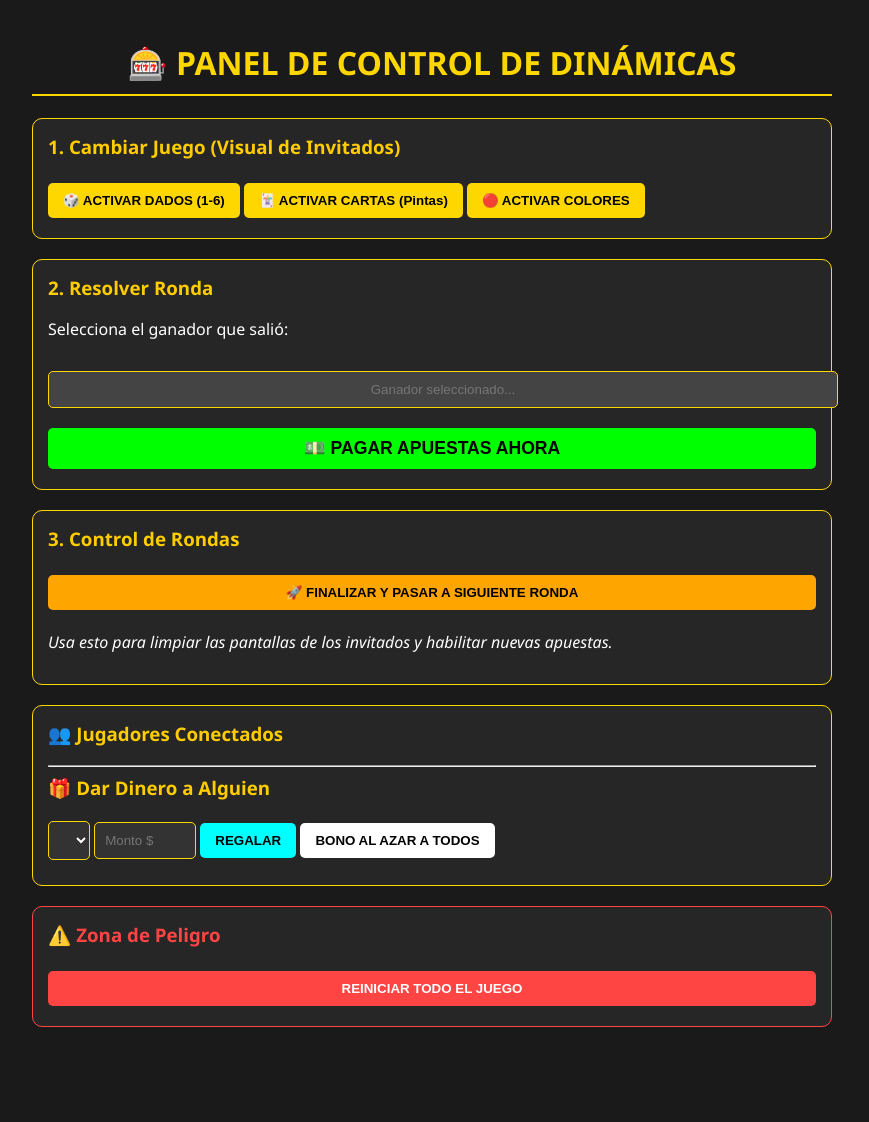
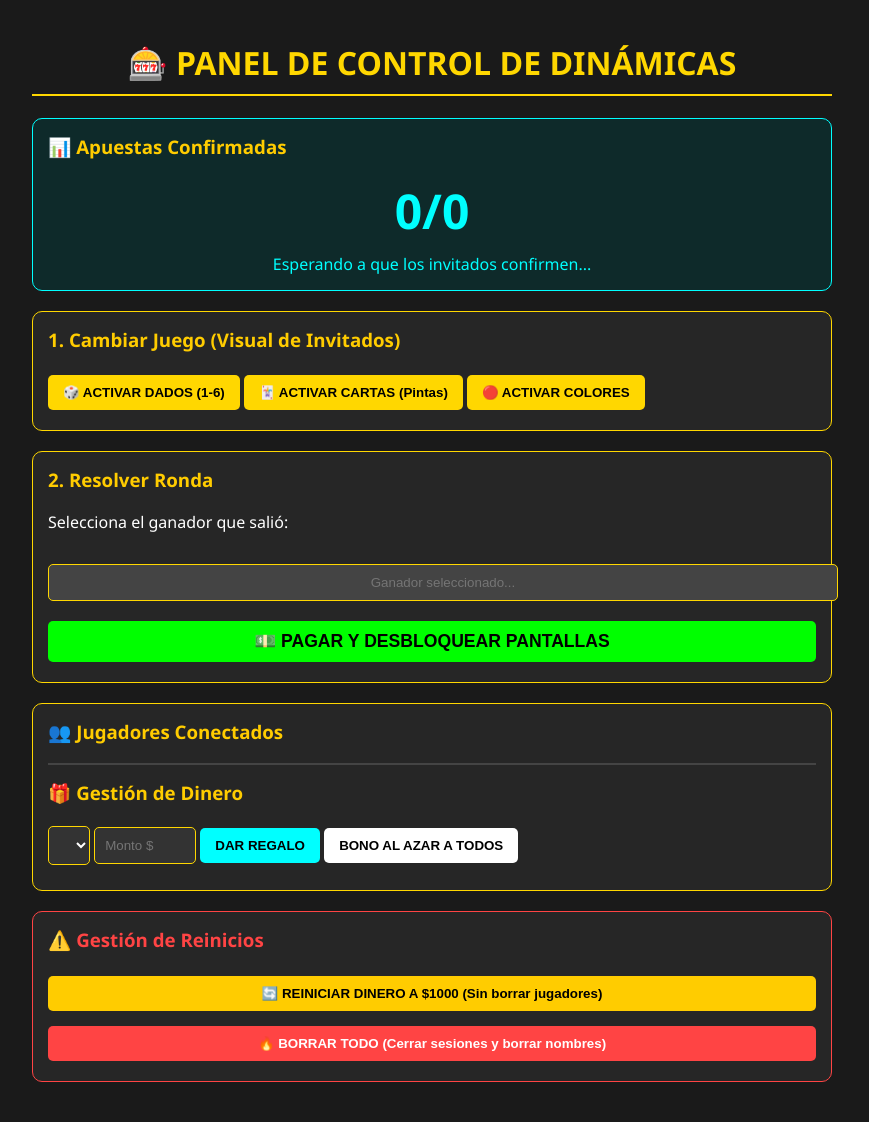
Before and after one commit to karinavallejos/Cumple2026, a Flask app: page /admin_panel_secret in a window 1280 px wide. Shown: the whole page, without its empty margins (208-1077 px from the left). Before the commit the page ends 1027 px from the top, so only its background shows below. Run offline with Flask 3, Linux system fonts and the light colour scheme; lists and menus that the app fills with data are empty; some libraries are stand-ins or nearby versions.

Commit message:
Update admin.html

```diff
--- a/templates/admin.html
+++ b/templates/admin.html
@@ -18,11 +18,20 @@
         .btn-delete { background: #ff4444; color: white; padding: 5px 10px; font-size: 0.8rem; }
         .btn-resolve { background: #00ff00; color: black; width: 100%; font-size: 1.1rem; margin-top: 10px; }
         .winner-btn { width: 60px; height: 60px; font-size: 1.5rem; margin: 5px; border: 2px solid transparent; }
+        #contador-apuestas { font-size: 3rem; font-weight: bold; color: #00ffff; text-align: center; margin: 10px 0; }
     </style>
 </head>
 <body>
     <h1>🎰 PANEL DE CONTROL DE DINÁMICAS</h1>
 
+    <!-- 1. ESTADO DE LAS APUESTAS (NUEVO) -->
+    <div class="control-group" style="border-color: cyan; background: #0e2a2a;">
+        <h3>📊 Apuestas Confirmadas</h3>
+        <div id="contador-apuestas">0/0</div>
+        <p style="text-align: center; margin: 0; color: cyan;">Esperando a que los invitados confirmen...</p>
+    </div>
+
+    <!-- 2. CAMBIO DE JUEGO -->
     <div class="control-group">
         <h3>1. Cambiar Juego (Visual de Invitados)</h3>
         <button onclick="cambiarVisual('dados', ['1','2','3','4','5','6'])">🎲 ACTIVAR DADOS (1-6)</button>
@@ -30,47 +39,53 @@
         <button onclick="cambiarVisual('especial', ['ROJO','NEGRO'])">🔴 ACTIVAR COLORES</button>
     </div>
 
+    <!-- 3. RESOLVER RONDA -->
     <div class="control-group">
         <h3>2. Resolver Ronda</h3>
         <p>Selecciona el ganador que salió:</p>
         <div id="botones-resolucion" style="display: flex; gap: 10px; flex-wrap: wrap; justify-content: center; margin-bottom: 15px;">
-            </div>
+            <!-- Se llena solo al elegir un juego -->
+        </div>
         <input type="text" id="resultadoGanador" placeholder="Ganador seleccionado..." readonly style="width: 100%; text-align: center; background: #444;">
-        <button onclick="resolver()" class="btn-resolve">💵 PAGAR APUESTAS AHORA</button>
+        <button onclick="resolver()" class="btn-resolve">💵 PAGAR Y DESBLOQUEAR PANTALLAS</button>
     </div>
 
-    <div class="control-group">
-        <h3>3. Control de Rondas</h3>
-        <button onclick="siguienteRonda()" style="background: orange; width: 100%; color: black;">
-            🚀 FINALIZAR Y PASAR A SIGUIENTE RONDA
-        </button>
-        <p><i>Usa esto para limpiar las pantallas de los invitados y habilitar nuevas apuestas.</i></p>
-    </div>
-
+    <!-- 4. JUGADORES Y REGALOS -->
     <div class="control-group">
         <h3>👥 Jugadores Conectados</h3>
         <ul id="lista-admin-jugadores"></ul>
-        <hr>
-        <h3>🎁 Dar Dinero a Alguien</h3>
+        <hr style="border: 0.5px solid #444; margin: 15px 0;">
+        <h3>🎁 Gestión de Dinero</h3>
         <select id="select-jugadores"></select>
         <input type="number" id="monto-regalo" placeholder="Monto $" style="width: 80px;">
-        <button onclick="darDineroEspecifico()" style="background: cyan; color: black;">REGALAR</button>
+        <button onclick="darDineroEspecifico()" style="background: cyan; color: black;">DAR REGALO</button>
         <button onclick="darDineroAzar()" style="background: #fff; color: black;">BONO AL AZAR A TODOS</button>
     </div>
 
+    <!-- 5. ZONA DE REINICIOS -->
     <div class="control-group" style="border-color: #ff4444;">
-        <h3 style="color: #ff4444;">⚠️ Zona de Peligro</h3>
-        <button onclick="resetTodo()" style="background: #ff4444; color: white; width: 100%;">REINICIAR TODO EL JUEGO</button>
+        <h3 style="color: #ff4444;">⚠️ Gestión de Reinicios</h3>
+        <button onclick="resetDinero()" style="background: #ffcc00; color: black; width: 100%; margin-bottom: 10px;">
+            🔄 REINICIAR DINERO A $1000 (Sin borrar jugadores)
+        </button>
+        <button onclick="resetTodo()" style="background: #ff4444; color: white; width: 100%;">
+            🔥 BORRAR TODO (Cerrar sesiones y borrar nombres)
+        </button>
     </div>
 
     <script>
         const socket = io();
 
-        // Al cambiar de juego, generamos los botones para que el admin haga clic
+        // 1. Manejar el contador de apuestas en tiempo real
+        socket.on('actualizar_contador', (data) => {
+            document.getElementById('contador-apuestas').innerText = data.conteo;
+        });
+
+        // 2. Generar botones para resolver ronda
         socket.on('new_game', (data) => {
             const contenedor = document.getElementById('botones-resolucion');
             contenedor.innerHTML = "";
-            document.getElementById('resultadoGanador').value = ""; // Limpiar selección previa
+            document.getElementById('resultadoGanador').value = "";
 
             data.options.forEach(opt => {
                 const btn = document.createElement('button');
@@ -78,7 +93,6 @@
                 btn.innerText = opt;
                 btn.onclick = () => {
                     document.getElementById('resultadoGanador').value = opt;
-                    // Feedback visual del botón seleccionado
                     document.querySelectorAll('.winner-btn').forEach(b => b.style.border = "2px solid transparent");
                     btn.style.border = "4px solid #00ff00";
                 };
@@ -86,12 +100,12 @@
             });
         });
 
-        // Actualizar lista de jugadores
+        // 3. Actualizar lista de jugadores y dropdown
         socket.on('round_result', (data) => {
             const lista = document.getElementById('lista-admin-jugadores');
             const select = document.getElementById('select-jugadores');
             lista.innerHTML = "";
-            select.innerHTML = '<option value="">Seleccionar...</option>';
+            select.innerHTML = '<option value="">Seleccionar jugador...</option>';
 
             Object.keys(data.players).forEach(name => {
                 const li = document.createElement('li');
@@ -113,19 +127,16 @@
             const res = document.getElementById('resultadoGanador').value;
             if(res) {
                 socket.emit('admin_resolve', { ganador: res });
-                alert("Pagado al ganador: " + res);
+                // Al pagar, también habilitamos la siguiente ronda automáticamente
+                socket.emit('admin_next_round');
+                alert("Pagado y pantallas desbloqueadas para la siguiente ronda.");
             } else {
-                alert("Selecciona un ganador primero.");
+                alert("Selecciona un ganador primero haciendo clic en los botones de arriba.");
             }
         }
 
-        function siguienteRonda() {
-            socket.emit('admin_next_round');
-            alert("Nueva ronda iniciada. Pantallas de invitados desbloqueadas.");
-        }
-
         function eliminarJugador(nombre) {
-            if(confirm(`¿Eliminar a ${nombre}?`)) socket.emit('admin_remove_player', { name: nombre });
+            if(confirm(`¿Deseas expulsar a ${nombre}?`)) socket.emit('admin_remove_player', { name: nombre });
         }
 
         function darDineroEspecifico() {
@@ -138,8 +149,16 @@
             socket.emit('admin_give_random');
         }
 
+        function resetDinero() {
+            if(confirm("¿Seguro? Todos volverán a $1000 sin ser expulsados.")) {
+                socket.emit('admin_reset_money_only');
+            }
+        }
+
         function resetTodo() {
-            if(confirm("¿Borrar todo?")) socket.emit('admin_reset_all');
+            if(confirm("¿BORRAR TODO? Los jugadores deberán escanear el QR de nuevo.")) {
+                socket.emit('admin_reset_all');
+            }
         }
     </script>
 </body>
```
